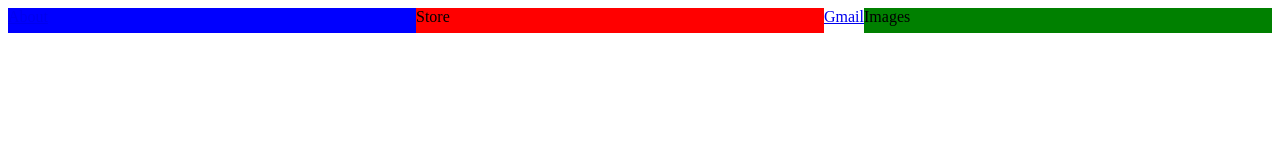
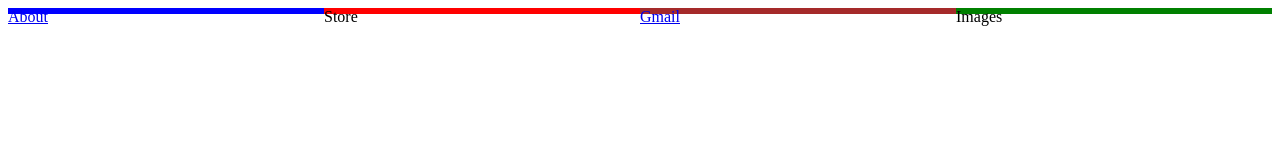
Before and after one commit to JGH-99/google-homepage, a plain HTML site: page index.html in a window 1280 px wide. Drawn offline with Linux system fonts and the light colour scheme.

Commit message:
changed size values, fixed email to gmail

```diff
--- a/stylesheet.css
+++ b/stylesheet.css
@@ -1,28 +1,29 @@
 #pagetop {
     display: flex;
-    height: 50px;
+    height: 25px;
+    flex-direction: row;
 }
 
 #pagetop-about {
     background-color: blue;
-    width: 50%;
-    height: 50%;
+    width: 25%;
+    height: 25%;
 }
 
 #pagetop-store {
     background-color: red;
-    width: 50%;
-    height: 50%;
+    width: 25%;
+    height: 25%;
 }
 
-#pagetop-email {
+#pagetop-gmail {
     background-color: brown;
-    width: 50%;
-    height: 50%;
+    width: 25%;
+    height: 25%;
 }
 
 #pagetop-images {
     background-color: green;
-    width: 50%;
-    height: 50%;
+    width: 25%;
+    height: 25%;
 }
```
